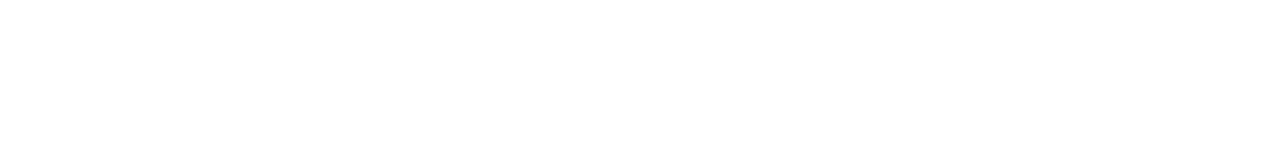
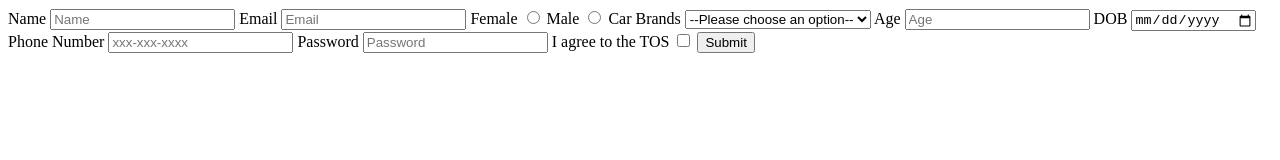
Before and after one commit to acciojob/signup-form-car-Karan09542, a website: page main.html in a window 1280 px wide. Drawn offline with Linux system fonts and the light colour scheme.

Commit message:
created a submission

```diff
--- a/main.html
+++ b/main.html
@@ -8,6 +8,34 @@
 
 <body>
 	<!-- the entire body must be written by student -->
+	<form>
+		<label for="name">Name</label>
+		<input type="text" id="name" placeholder="Name" required />
+		<label for="email">Email</label>
+		<input type="email" id="email" placeholder="Email" required />
+		<label for="gender_m">Female</label>
+		<input type="radio" name="gender" id="gender_m" required />
+		<label for="gender_f">Male</label>
+		<input type="radio" name="gender" id="gender_f" required />
+		<label for="cars">Car Brands</label>
+		<select id="cars" required>
+			<option value="">--Please choose an option--</option>
+			<option value="scarpio">Black colour ki scarpio</option>
+			<option value="bus">School Bus</option>
+			<option value="fourwheeler">Chaar chakwa</option>
+		</select>
+		<label for="age">Age</label>
+		<input type="number" id="age" placeholder="Age" required />
+		<label for="dob">DOB</label>
+		<input type="Date" id="dob" required />
+		<label for="tel">Phone Number</label>
+		<input type="tel" id="tel" placeholder="xxx-xxx-xxxx" />
+		<label for="password">Password</label>
+		<input type="password" id="password" placeholder="Password" required/>
+		<label for="tos">I agree to the TOS</label>
+		<input type="checkbox" id="tos" required/>
+		<button type="submit" >Submit</button>
+	</form>
     <script type="text/javascript" src="./script.js">
 </script>
 
```
